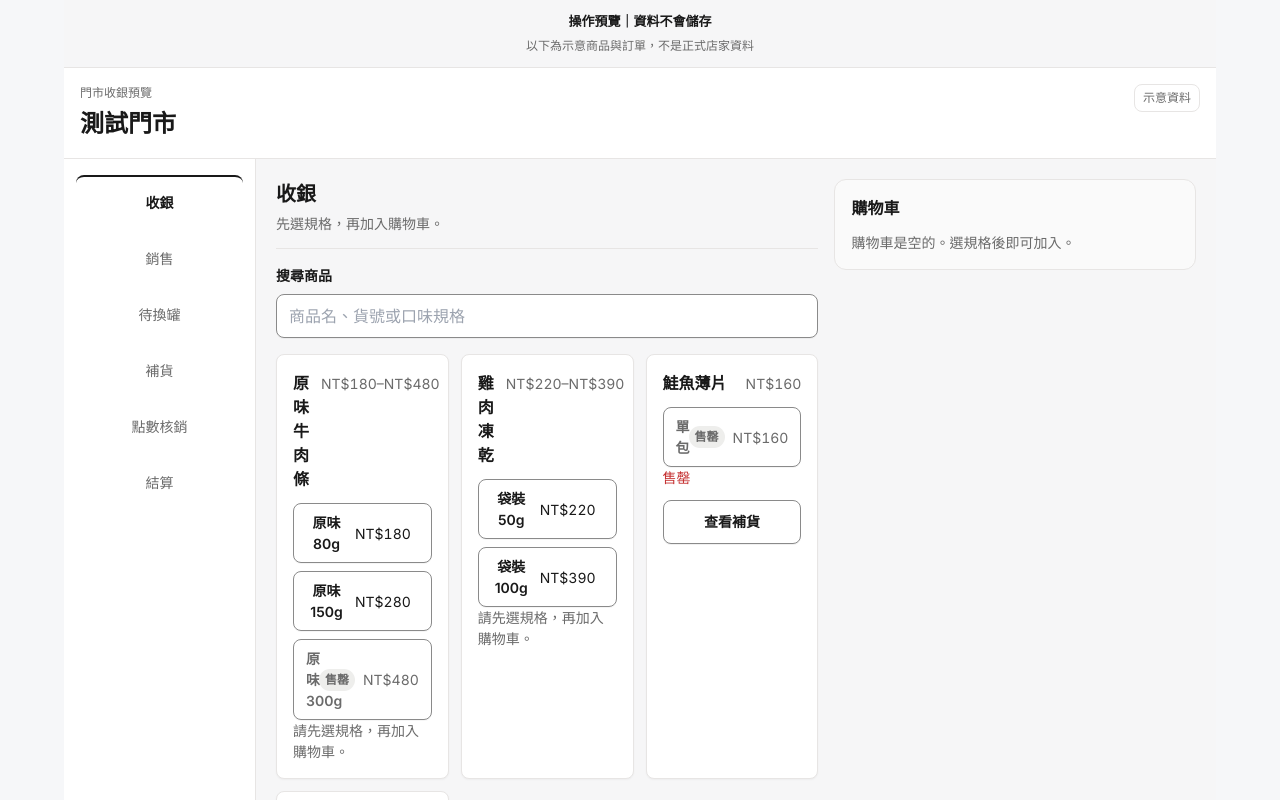
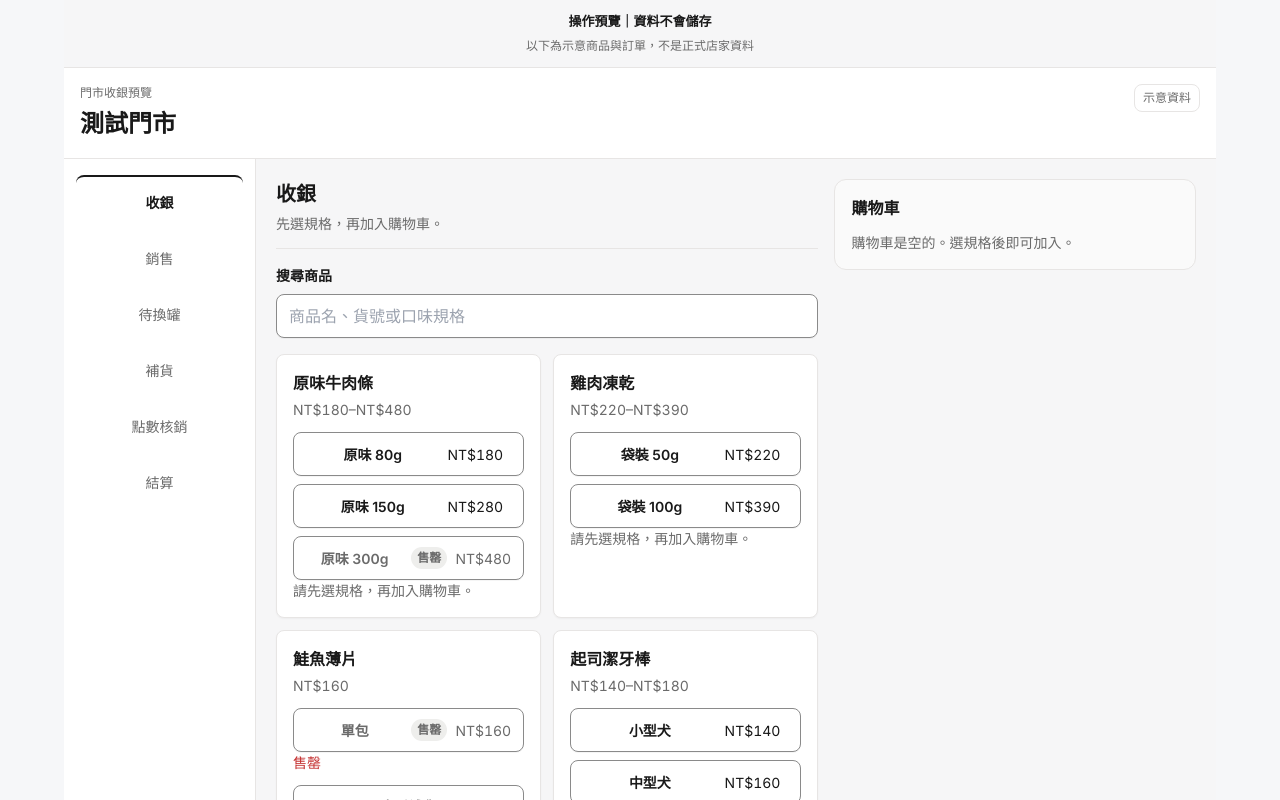
Before and after one commit to aa89976566/furmosa-DB, a Next.js app: page /preview/merchant-pos in a window 1280 px wide. Shown: the top 800 px of the page. Built offline with nearby package versions, Linux system fonts and the light colour scheme.

Commit message:
fix(preview): keep product catalog readable

```diff
--- a/app/preview/merchant-pos/merchant-pos.module.css
+++ b/app/preview/merchant-pos/merchant-pos.module.css
@@ -398,12 +398,6 @@
   grid-template-columns: repeat(2, minmax(0, 1fr));
 }
 
-@media (min-width: 1280px) {
-  .checkoutSplit .productGrid {
-    grid-template-columns: repeat(3, minmax(0, 1fr));
-  }
-}
-
 .productTile {
   min-width: 0;
   padding: 1rem;
@@ -705,10 +699,9 @@
 }
 
 .productHeading {
-  display: flex;
-  align-items: baseline;
-  justify-content: space-between;
-  gap: 0.75rem;
+  display: grid;
+  gap: 0.25rem;
+  min-width: 0;
 }
 
 .productPriceRange {
@@ -717,6 +710,12 @@
   font-size: 0.875rem;
   font-variant-numeric: tabular-nums;
   white-space: nowrap;
+}
+
+@media (min-width: 768px) and (max-width: 980px) {
+  .checkoutSplit .productGrid {
+    grid-template-columns: minmax(0, 1fr);
+  }
 }
 
 .productSpec {
```
